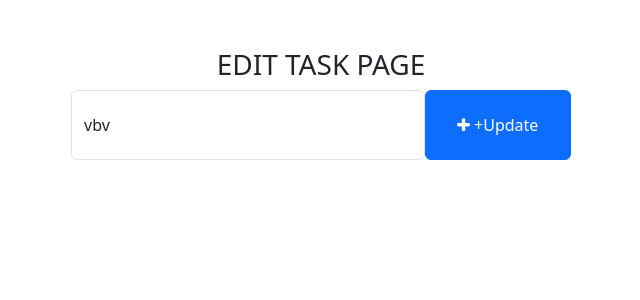
After one commit to saeidq911/ToDoApp, a Django app: page /todo/edit_task/10 in a window 1280 px wide. The commit adds this page. Shown: the top 300 px of the page, without its empty margins (319-959 px from the left). Run offline with Django 4.2, Linux system fonts and the light colour scheme; data comes from the database, SQL or seed files in the repository; both versions use the stored data as it was after the commit.

Commit message:
toDoAppV1 completed

```diff
--- a/ToDoV1/views.py
+++ b/ToDoV1/views.py
@@ -4,7 +4,9 @@ from todo.models import Task
 
 def home(request):
     task = Task.objects.filter(is_completed =False).order_by('-updated_at')
+    Ctasks = Task.objects.filter(is_completed = True)
     context = {
-        'task123': task
+        'task123': task,
+        'completed_tasks': Ctasks,
     }
     return render(request,'home.html', context)
--- /dev/null
+++ b/templates/edit_task.html
@@ -0,0 +1,35 @@
+<!DOCTYPE html>
+<html lang="en">
+<head>
+    <meta charset="UTF-8">
+    <meta http-equiv="X-UA-Compatible" content="IE=edge">
+    <meta name="viewport" content="width=device-width, initial-scale=1.0">
+    <title>EDIT TASK PAGE</title>
+
+    <!-- Bootstrap -->
+    <link href="https://cdn.jsdelivr.net/npm/bootstrap@5.3.0-alpha1/dist/css/bootstrap.min.css" rel="stylesheet" integrity="sha384-GLhlTQ8iRABdZLl6O3oVMWSktQOp6b7In1Zl3/Jr59b6EGGoI1aFkw7cmDA6j6gD" crossorigin="anonymous">
+    <script src="https://cdn.jsdelivr.net/npm/bootstrap@5.3.0-alpha1/dist/js/bootstrap.bundle.min.js" integrity="sha384-w76AqPfDkMBDXo30jS1Sgez6pr3x5MlQ1ZAGC+nuZB+EYdgRZgiwxhTBTkF7CXvN" crossorigin="anonymous"></script>
+    <!-- Font Awesome Icons -->
+    <link rel="stylesheet" href="https://cdnjs.cloudflare.com/ajax/libs/font-awesome/4.7.0/css/font-awesome.min.css">
+
+    <style>
+        .form-control{
+        padding: 1.375rem .75rem !important;
+    }
+    </style>
+</head>
+<body>
+    <div class="container">
+        <h3 class="pt-5 text-center">EDIT TASK PAGE</h3>
+        <form action="{% url 'edit_task' get_task.id %}" method="POST" style="width: 500px; margin: auto;" >
+            {% csrf_token %}
+            <div class="form-group">
+                <span style="display: flex;">
+                    <input name="task" type="text" class="form-control" value="{{get_task.task}}">
+                    <button type="submit" class="btn btn-primary" style="width: 200px;"><i class="fa fa-plus"></i> +Update</button>
+                </span>
+            </div>
+        </form>
+    </div>
+</body>
+</html>
--- a/todo/urls.py
+++ b/todo/urls.py
@@ -3,5 +3,9 @@ from . import views
 
 urlpatterns = [
     path('addTask/', views.addTask , name='addTask'),
+    path('mark_as_done/<int:pk>', views.mark_as_done , name='Mark_as_done'),
+    path('mark_as_undone/<int:pk>', views.mark_as_undone , name='Mark_as_undone'),
+    path('edit_task/<int:pk>' , views.edit_task , name='edit_task'),
+    path('delete_task/<int:pk>' , views.delete_task, name='delete_task'),
 
 ]
--- a/todo/views.py
+++ b/todo/views.py
@@ -1,8 +1,38 @@
 from django.http import HttpResponse
-from django.shortcuts import render
+from django.shortcuts import get_object_or_404, render
 from .models import Task
 from django.shortcuts import redirect
 def addTask(request):
     task = request.POST['task']
     Task.objects.create(task = task)
     return redirect('home')
+
+def mark_as_done(request, pk):
+    task = get_object_or_404(Task,pk = pk)
+    task.is_completed = True
+    task.save()
+    return redirect('home')
+
+def mark_as_undone(request, pk):
+    task = get_object_or_404(Task,pk = pk)
+    task.is_completed = False
+    task.save()
+    return redirect('home')
+
+def edit_task(request , pk):
+    myTask = get_object_or_404(Task,pk = pk)
+    if request.method == 'POST':
+        new_task = request.POST['task']
+        myTask.task = new_task
+        myTask.save()
+        return redirect('home')
+    else:
+        context = {
+            'get_task' : myTask
+        }
+        return render(request , 'edit_task.html' , context)
+
+def delete_task(request, pk):
+    myTask = get_object_or_404(Task ,pk = pk)
+    myTask.delete()
+    return redirect('home')
```
Also changed, not shown: templates/home.html (+10 -4 lines), db.sqlite3.
